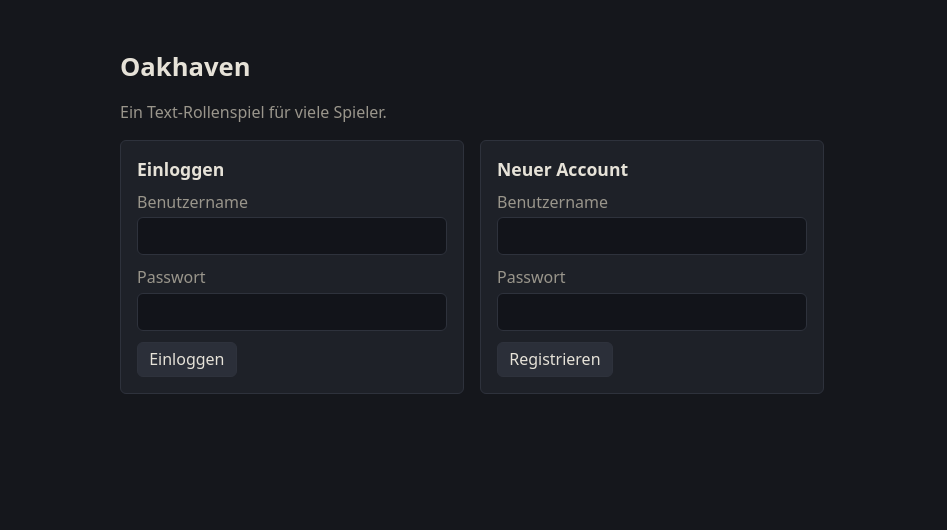
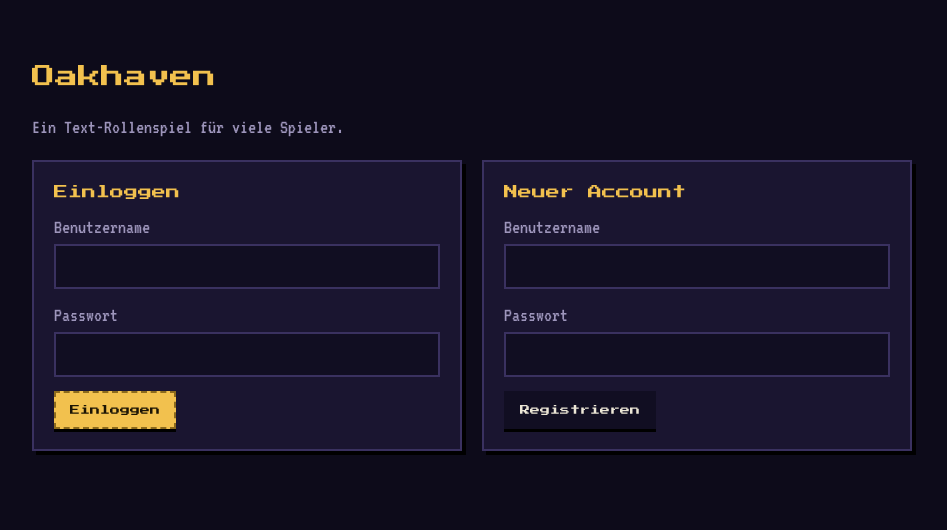
Before and after one commit to chron0s345/text-rpg, a FastAPI app: page /welcome in a window 1280 px wide. Shown: the top 530 px of the page, without its empty margins (168-1115 px from the left). Run offline with FastAPI, Linux system fonts and the light colour scheme; parts of the project's set-up code (start-up, migrations or seed data) failed here and were passed over.

Commit message:
Pixel-Look: Retro-Schriften, Nachtblau und Gold, kantige Rahmen
Press Start 2P für Überschriften, Beschriftungen und Knöpfe, VT323 für
Fließtext (beide SIL OFL, lokal unter static/fonts, kein CDN). Dunkles
Violett-Blau, goldene Überschriften, eckige Panels mit Pixel-Schatten,
Raum-Panel orange gerahmt, Hauptknöpfe gold mit gestricheltem Rand,
blockige HP/XP-Balken.

Co-Authored-By: Claude Opus 5.5 <noreply@anthropic.com>
Claude-Session: https://claude.ai/code/session_01QRQGKR3pihnFwnhZibnbpm

```diff
--- a/app/web/static/style.css
+++ b/app/web/static/style.css
@@ -1,27 +1,47 @@
 :root {
-  --bg: #15171c;
-  --panel: #1e2128;
-  --border: #2e323c;
-  --text: #e6e2d8;
-  --muted: #9a968c;
-  --accent: #d9a441;
-  --danger: #d0574b;
-  --good: #6fb36a;
-  --rarity-good: #7cc576;
-  --rarity-rare: #6fa8e8;
-  --rarity-epic: #c08cf0;
-  --rarity-set: #e8a65c;
-  --radius: 6px;
+  /* Retro pixel look: night-blue panels, gold headings, square edges, two pixel fonts
+     (static/fonts, SIL Open Font License): Press Start 2P for headings, labels and buttons,
+     VT323 for running text. */
+  --bg: #0d0b1a;
+  --panel: #1a1530;
+  --panel-deep: #110e22;
+  --border: #3a3160;
+  --frame: #e2694a;
+  --text: #ece6d6;
+  --muted: #9d95bb;
+  --accent: #f2c14e;
+  --accent-deep: #8c6a1c;
+  --info: #7ea6ff;
+  --danger: #ff6b5b;
+  --good: #7bd88f;
+  --rarity-good: #7bd88f;
+  --rarity-rare: #7ea6ff;
+  --rarity-epic: #c792ff;
+  --rarity-set: #ffa45c;
+  --radius: 0;
+  --pixel: "Press Start 2P", ui-monospace, monospace;
+  --body: "VT323", ui-monospace, "Cascadia Mono", monospace;
   color-scheme: dark;
-  font-family: system-ui, -apple-system, "Segoe UI", sans-serif;
+  font-family: var(--body);
+  font-size: 20px;
+}
+@font-face {
+  font-family: "Press Start 2P"; font-style: normal; font-weight: 400; font-display: swap;
+  src: url("fonts/press-start-2p-latin.woff2") format("woff2");
+}
+@font-face {
+  font-family: "VT323"; font-style: normal; font-weight: 400; font-display: swap;
+  src: url("fonts/vt323-latin.woff2") format("woff2");
 }
 * { box-sizing: border-box; }
-body { margin: 0; background: var(--bg); color: var(--text); line-height: 1.45; }
-h1, h2, h3 { margin: 0 0 .5rem; font-weight: 600; }
-h1 { font-size: 1.6rem; }
-h2 { font-size: 1.1rem; }
-h3 { font-size: .8rem; text-transform: uppercase; letter-spacing: .06em; color: var(--muted); margin-top: 1rem; }
+body { margin: 0; background: var(--bg); color: var(--text); line-height: 1.25; }
+h1, h2, h3 { margin: 0 0 .6rem; font-family: var(--pixel); font-weight: 400; line-height: 1.5; }
+h1 { font-size: 1.15rem; color: var(--accent); }
+h2 { font-size: .7rem; color: var(--accent); }
+h2 .muted { font-family: var(--body); font-size: 1.4em; letter-spacing: 0; }
+h3 { font-size: .55rem; text-transform: uppercase; letter-spacing: .08em; color: var(--accent); margin-top: 1rem; }
 a { color: var(--accent); }
+img.icon, .minimap svg { image-rendering: pixelated; }
 .muted { color: var(--muted); font-weight: normal; }
 .lead { color: var(--muted); }
 .error { color: var(--danger); }
@@ -29,18 +49,23 @@ a { color: var(--accent); }
 .visually-hidden { position: absolute; width: 1px; height: 1px; overflow: hidden; clip: rect(0 0 0 0); }
 
 button {
-  font: inherit; color: var(--text); background: #2b2f39; border: 1px solid var(--border);
-  border-radius: var(--radius); padding: .3rem .7rem; cursor: pointer;
+  font-family: var(--pixel); font-size: .5rem; line-height: 1.6; color: var(--text);
+  background: var(--panel-deep); border: 2px solid var(--panel-deep);
+  border-radius: var(--radius); padding: .45rem .7rem; cursor: pointer;
+  box-shadow: 0 3px 0 #000;
 }
-button:hover:not(:disabled) { border-color: var(--accent); }
+button:hover:not(:disabled) { border-color: var(--accent); color: var(--accent); }
+button:active:not(:disabled) { transform: translateY(2px); box-shadow: 0 1px 0 #000; }
+button:focus-visible { outline: 2px dashed var(--accent); outline-offset: 2px; }
 button:disabled { opacity: .45; cursor: default; }
-button.primary { background: var(--accent); color: #1b1404; border-color: var(--accent); }
-button.danger { background: var(--danger); border-color: var(--danger); }
-button.subtle { background: transparent; }
+button.primary { background: var(--accent); color: #1b1404; border: 2px dashed var(--accent-deep); }
+button.primary:hover:not(:disabled) { color: #1b1404; border-color: #1b1404; }
+button.danger { background: var(--danger); border-color: var(--danger); color: #1b0805; }
+button.subtle { background: transparent; border-color: var(--border); box-shadow: none; }
 button.danger.subtle { background: transparent; color: var(--danger); }
 button.link { background: none; border: none; color: var(--accent); text-decoration: underline; padding: 0; }
 input {
-  font: inherit; color: var(--text); background: #12141a; border: 1px solid var(--border);
+  font: inherit; color: var(--text); background: var(--panel-deep); border: 2px solid var(--border);
   border-radius: var(--radius); padding: .4rem .6rem; width: 100%;
 }
 label { display: block; margin-bottom: .7rem; color: var(--muted); }
@@ -49,8 +74,9 @@ label input { margin-top: .2rem; color: var(--text); }
 /* login & character selection */
 .page-narrow main { max-width: 46rem; margin: 3rem auto; padding: 0 1rem; }
 .cards { display: grid; gap: 1rem; grid-template-columns: repeat(auto-fit, minmax(16rem, 1fr)); }
-.card { background: var(--panel); border: 1px solid var(--border); border-radius: var(--radius); padding: 1rem; margin-bottom: 1rem; }
+.card { background: var(--panel); border: 2px solid var(--border); border-radius: var(--radius); padding: 1rem; margin-bottom: 1rem; box-shadow: 4px 4px 0 #000; }
 .card.warning { border-color: var(--danger); }
+input:focus-visible { outline: none; border-color: var(--accent); }
 details.card summary { cursor: pointer; color: var(--muted); }
 details.card[open] summary { margin-bottom: .75rem; }
 .row { display: flex; justify-content: space-between; align-items: baseline; gap: 1rem; }
--- a/app/web/templates/select.html
+++ b/app/web/templates/select.html
@@ -27,7 +27,7 @@
         <span class="muted">Level {{ c.level }} · {{ state_label(c.state) }}{% if c.online %} · eingeloggt{% endif %}</span>
       </div>
       <div class="buttons">
-        <form method="post" action="/select/{{ c.id }}/play"><button type="submit">Spielen</button></form>
+        <form method="post" action="/select/{{ c.id }}/play"><button type="submit" class="primary">Spielen</button></form>
         {% if not c.online %}
         <form method="post" action="/select/{{ c.id }}/delete" data-confirm="{{ c.name }} wirklich löschen? Das lässt sich nicht rückgängig machen.">
           <button type="submit" class="danger subtle">Löschen</button>
--- a/app/web/templates/welcome.html
+++ b/app/web/templates/welcome.html
@@ -11,7 +11,7 @@
       <h2>Einloggen</h2>
       <label>Benutzername <input name="username" autocomplete="username" required maxlength="32" value="{{ username or '' }}"></label>
       <label>Passwort <input name="password" type="password" autocomplete="current-password" required maxlength="128"></label>
-      <button type="submit">Einloggen</button>
+      <button type="submit" class="primary">Einloggen</button>
     </form>
     <form method="post" action="/welcome/register" class="card">
       <h2>Neuer Account</h2>
```
Also changed, not shown: other parts of app/web/static/style.css (+44 -27 lines), ARCHITECTURE.md (+2 -1 lines), app/web/static/fonts/OFL-press-start-2p.txt (added, +93 -0 lines), app/web/static/fonts/OFL-vt323.txt (added, +93 -0 lines), tests/api/test_views.py (+2 -0 lines), app/web/static/fonts/press-start-2p-latin.woff2 (added), app/web/static/fonts/vt323-latin.woff2 (added).
